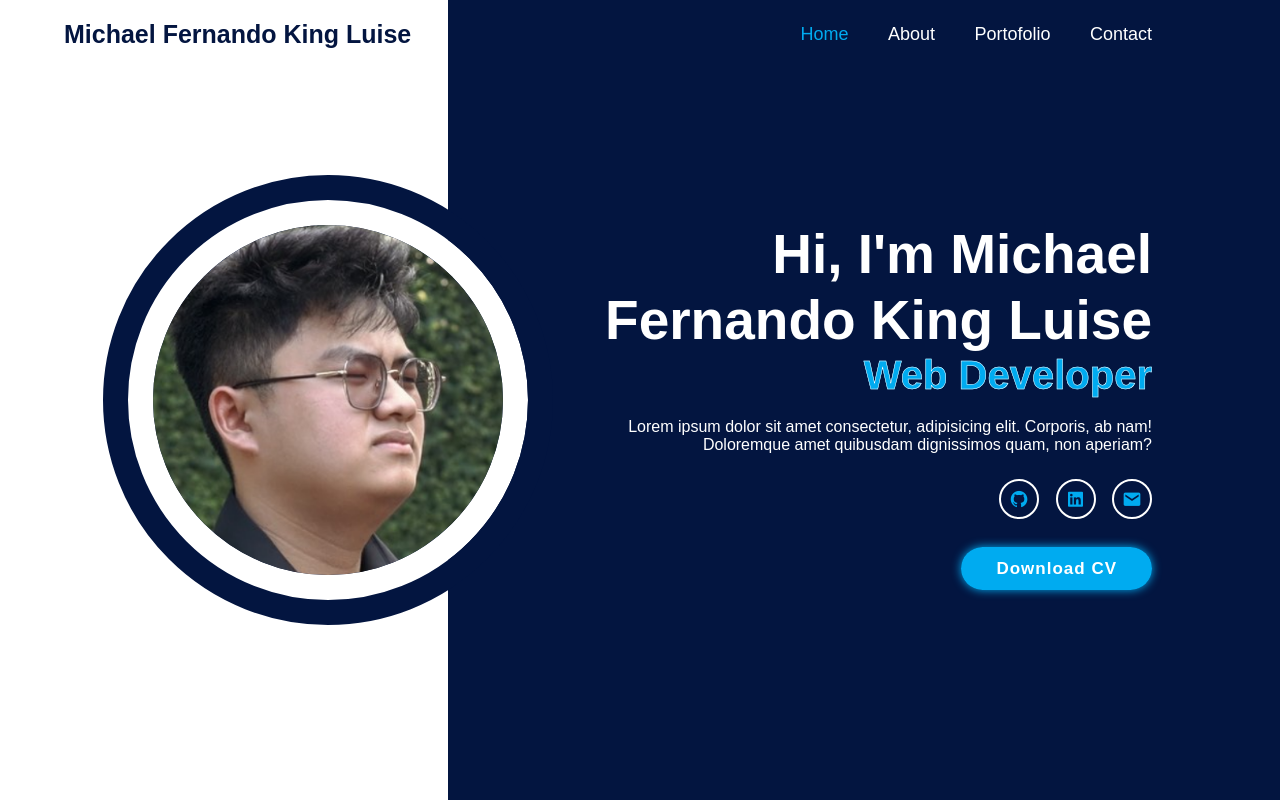
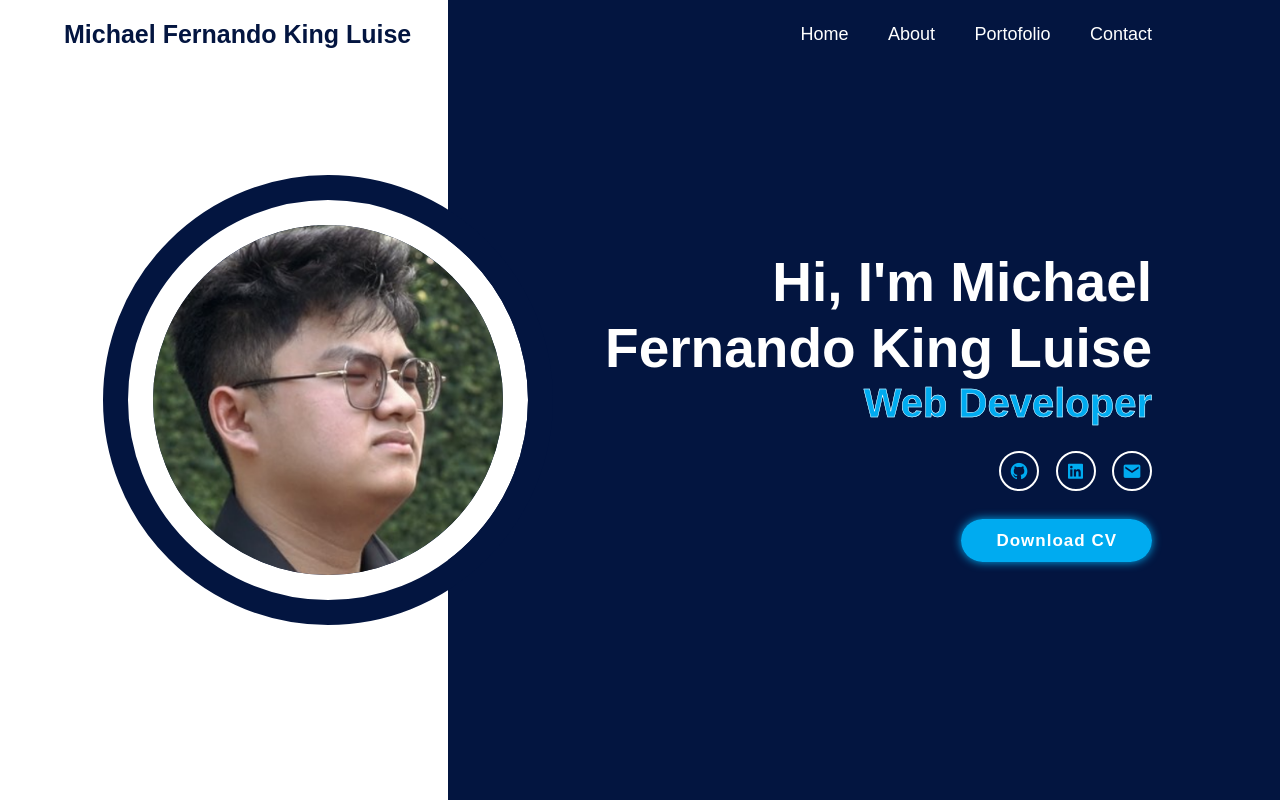
Before and after one commit to MichaelFernandoKingLuise/Web-Based-Portofolio, a plain HTML site: page index.html in a window 1280 px wide. Drawn offline with nearby package versions, Linux system fonts and the light colour scheme; a web font is replaced by a local one.

Commit message:
Update index.html

```diff
--- a/index.html
+++ b/index.html
@@ -12,7 +12,7 @@
         <a href="#" class="logo">Michael Fernando King Luise</a>
 
         <nav class="navbar">
-            <a href="#" class="active">Home</a>
+            <a href="#">Home</a>
             <a href="#">About</a>
             <a href="#">Portofolio</a>
             <a href="#">Contact</a>
@@ -26,7 +26,6 @@
         <div class="home-content">
             <h1>Hi, I'm Michael Fernando King Luise</h1>
             <h3>Web Developer</h3>
-            <p>Lorem ipsum dolor sit amet consectetur, adipisicing elit. Corporis, ab nam! Doloremque amet quibusdam dignissimos quam, non aperiam?</p>
             <div class="home-sci">
                 <a href="https://github.com/MichaelFernandoKingLuise" target="_blank"><i class='bx bxl-github'></i></a>
                 <a href="https://www.linkedin.com/in/michael-fernando-king-luise-78139b248/" target="_blank"><i class='bx bxl-linkedin-square' ></i></a>
```
